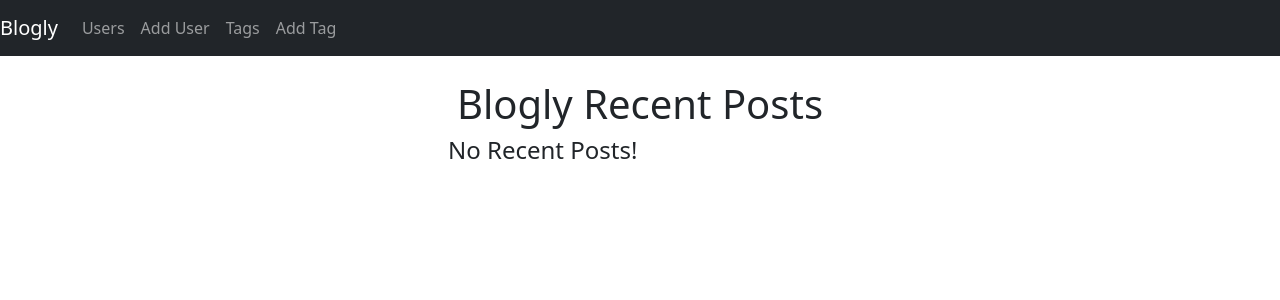
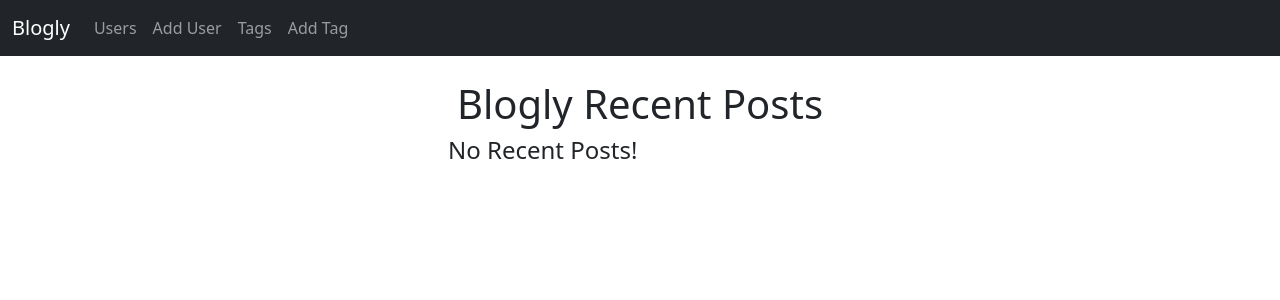
Before and after one commit to gerardoh13/flask-blogly, a Flask app: page / in a window 1280 px wide. Shown: the top 300 px of the page. Run offline with Flask 2, Linux system fonts and the light colour scheme; data that the repository does not hold is empty.

Commit message:
minor bug fixes

```diff
--- a/app.py
+++ b/app.py
@@ -2,7 +2,9 @@
 
 from flask_debugtoolbar import DebugToolbarExtension
 from flask import Flask, redirect, render_template, request, flash
-from models import db, connect_db, User, Post, Tag, desc
+from models import db, connect_db, User, Post, Tag
+from sqlalchemy import desc
+
 
 app = Flask(__name__)
 app.config['SQLALCHEMY_DATABASE_URI'] = 'postgresql:///blogly'
--- a/models.py
+++ b/models.py
@@ -1,7 +1,5 @@
 """Models for Blogly."""
-from ctypes.wintypes import tagSIZE
 from flask_sqlalchemy import SQLAlchemy
-from sqlalchemy import desc
 from datetime import datetime
 
 db = SQLAlchemy()
@@ -48,7 +46,6 @@ class Post(db.Model):
     content = db.Column(db.Text, nullable=False)
     created_at = db.Column(db.DateTime, nullable=False, default=datetime.now().strftime('%Y-%m-%d %H:%M:%S'))
     user_id = db.Column(db.Integer, db.ForeignKey('users.id'))
-    # tags = db.relationship('Tag', secondary='posts_tags', backref='posts', cascade="all, delete-orphan", single_parent=True)
     tags = db.relationship('Tag', secondary='posts_tags', backref='posts')
 
     def __repr__(self):
--- a/static/style.css
+++ b/static/style.css
@@ -19,7 +19,7 @@ img {
   max-width: 900px;
 }
 
-#nav {
+.navbar {
   width: 100%;
 }
 
--- a/templates/base.html
+++ b/templates/base.html
@@ -16,34 +16,28 @@
     <title>{% block title %} {% endblock %}</title>
   </head>
   <body>
-    <nav id="nav" class="navbar navbar-expand-lg navbar-dark bg-dark">
+    <nav class="navbar navbar-expand-lg navbar-dark bg-dark">
+      <div class="container-fluid">
         <a class="navbar-brand" href="/">Blogly</a>
         <button
           class="navbar-toggler"
           type="button"
-        data-toggle="collapse"
-        data-target="#navbarNav"
-        aria-controls="navbarNav"
+          data-bs-toggle="collapse"
+          data-bs-target="#navbarNavAltMarkup"
+          aria-controls="navbarNavAltMarkup"
           aria-expanded="false"
           aria-label="Toggle navigation"
         >
           <span class="navbar-toggler-icon"></span>
         </button>
-      <div class="collapse navbar-collapse" id="navbarNav">
-        <ul class="navbar-nav">
-          <li class="nav-item">
+        <div class="collapse navbar-collapse" id="navbarNavAltMarkup">
+          <div class="navbar-nav">
             <a class="nav-link" href="/users">Users</a>
-          </li>
-          <li class="nav-item">
             <a class="nav-link" href="/users/new">Add User</a>
-          </li>
-          <li class="nav-item">
             <a class="nav-link" href="/tags">Tags</a>
-          </li>
-          <li class="nav-item">
             <a class="nav-link" href="/tags/new">Add Tag</a>
-          </li>
-        </ul>
+          </div>
+        </div>
       </div>
     </nav>
     <br />
@@ -51,5 +45,7 @@
     <p>{{ msg }}</p>
     {% endfor %}
     <div id="content">{% block content %} {% endblock %}</div>
+    <script src="https://cdn.jsdelivr.net/npm/bootstrap@5.2.2/dist/js/bootstrap.bundle.min.js" integrity="sha384-OERcA2EqjJCMA+/3y+gxIOqMEjwtxJY7qPCqsdltbNJuaOe923+mo//f6V8Qbsw3" crossorigin="anonymous"></script>
+
   </body>
 </html>
```
Lines whose indentation alone changed are shown as unchanged.
